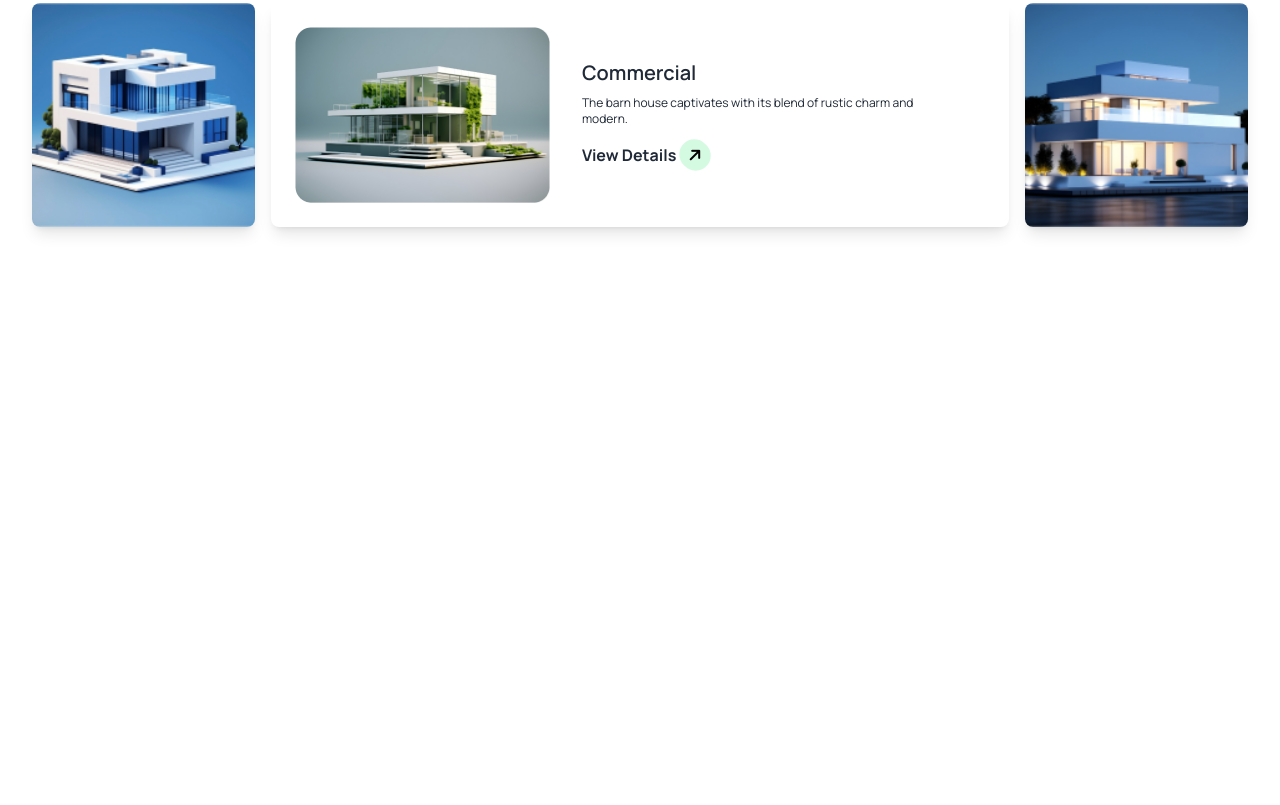
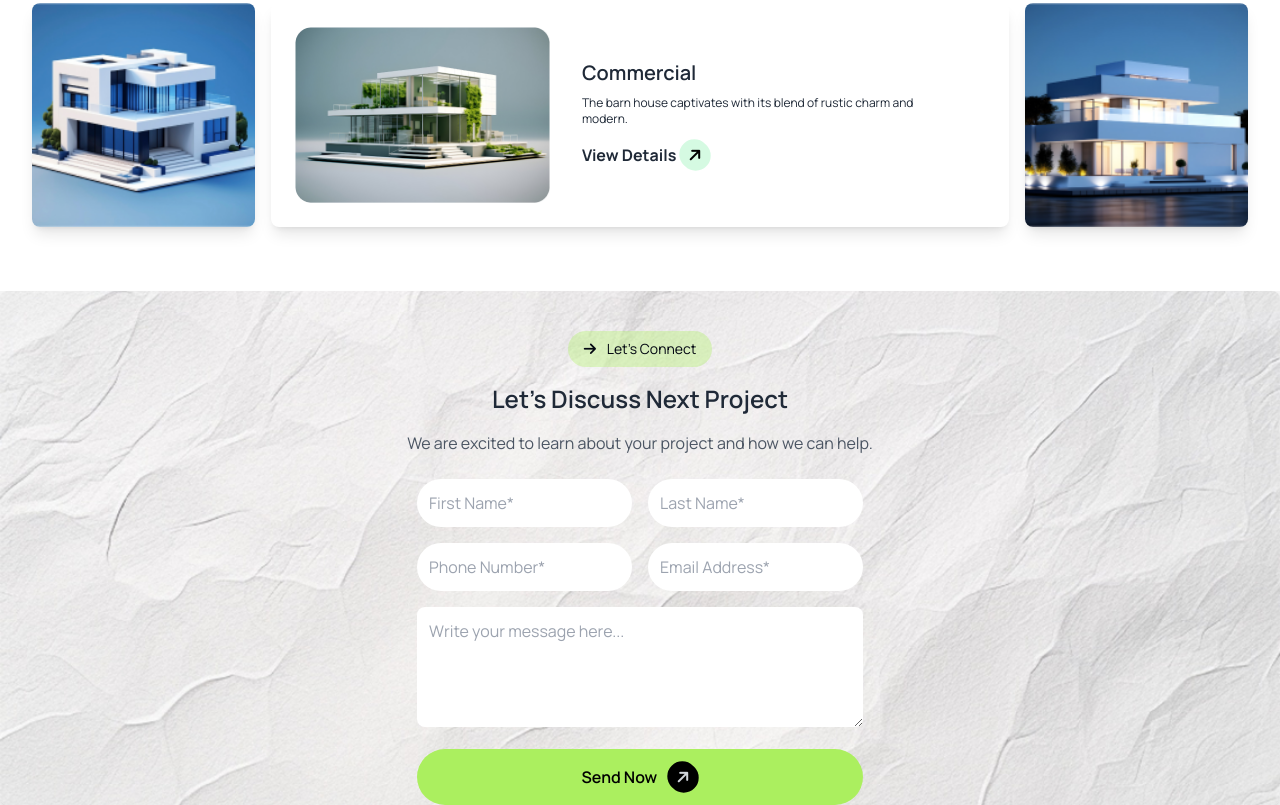
Before and after one commit to Suchana038/B10A3, a plain HTML site: page index.html in a window 1280 px wide. Shown: the part 2283-3088 px from the top of the page. Before the commit the page ends 2574 px from the top, so only its background shows below. Drawn offline with nearby package versions, Linux system fonts and the light colour scheme.

Commit message:
form section done

```diff
--- a/index.html
+++ b/index.html
@@ -18,6 +18,9 @@
      <style>
         .font-manrope{
             font-family: "Manrope", sans-serif;
+        }
+        .bg-custom {
+          background-image: url(./assets/bg.jpg);
         }
      </style>
 <!-- tailwind configurtion -->
@@ -311,6 +314,34 @@
           </div>
           <!-- Portfolio Section end -->
 
+          <!-- Form section start -->
+          <div class="bg-custom bg-cover bg-center rounded-lg shadow-md w-full ">
+           <div class="flex flex-col items-center pt-10">
+            <div class="flex justify-center mb-4">
+              <span class="bg-[#ABEF5F] bg-opacity-35 text-gray-950 px-4 py-2 rounded-full text-sm">
+                <i class="fa-solid fa-arrow-right pr-2"></i>
+               Let's Connect
+              </span>
+            </div>
+            <h2 class="text-2xl font-semibold mb-4">Let's Discuss Next Project</h2>
+            <p class="text-gray-600 mb-6 px-10">We are excited to learn about your project and how we can help.</p>
+            <form action="#">
+                <div class="grid grid-cols-1 gap-4 mx-6 sm:grid-cols-2">
+                    <input class=" rounded-full p-3 w-full" type="text" placeholder="First Name* " required>
+                    <input class=" rounded-full p-3 w-full" type="text" placeholder="Last Name* " required>
+                    <input class=" rounded-full p-3 w-full" type="email" placeholder="Phone Number* " required>
+                    <input class=" rounded-full p-3 w-full" type="text" placeholder="Email Address* " required>
+                </div>
+                <div class="mx-6">
+                  <textarea class="rounded-lg p-3  w-full mt-4" rows="4" placeholder="Write your message here..." required></textarea>
+                <button class="bg-[#ABEF5F] text-black font-semibold py-3 px-6 rounded-full mt-4 hover:bg-green-600 w-full ">Send Now
+                  <i class="fa-solid fa-arrow-right transform rotate-[-45deg] bg-black rounded-full p-2 text-gray-300 ml-2 "></i>
+                </button>
+                </div>
+            </form>
+           </div>
+        </div>
+           <!-- Form section end -->
 
 
    </main>
```
